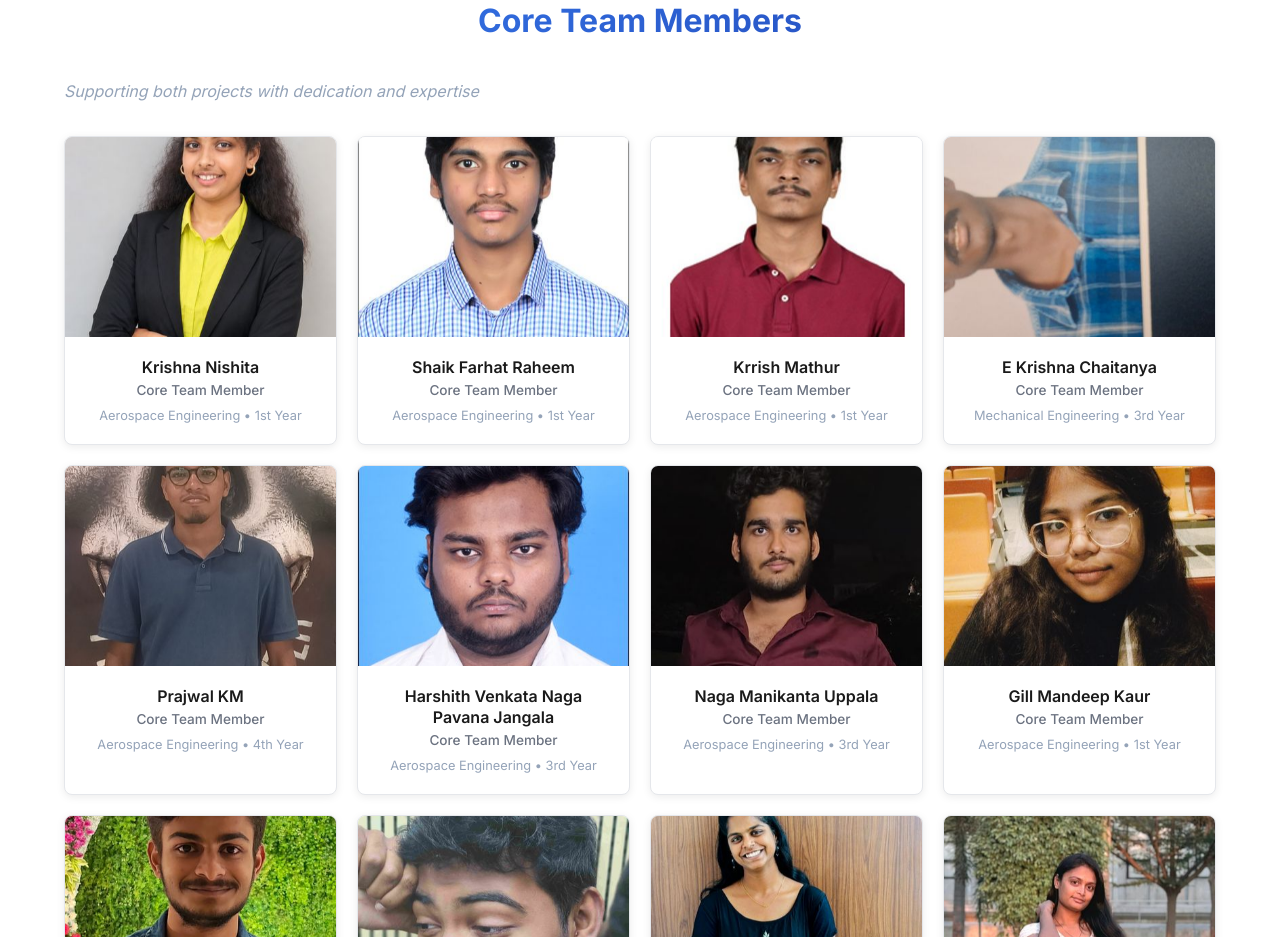
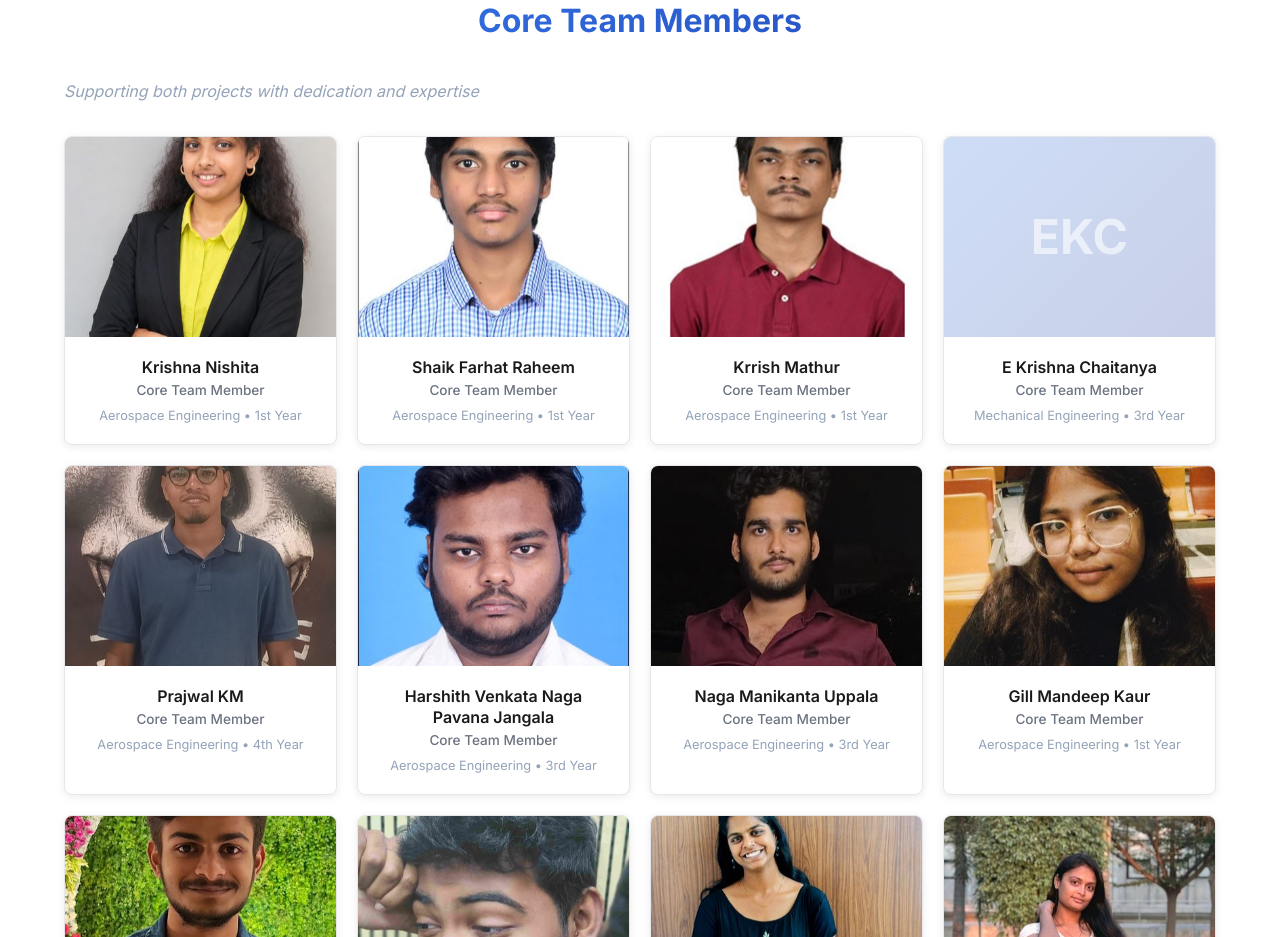
Before and after one commit to chandu1234678/GARI, a React (Create React App) app: page /team in a window 1280 px wide. Shown: the part 2200-3137 px from the top of the page. Built offline with nearby package versions, Linux system fonts and the light colour scheme; the HTML template or start-up script is replaced by a standard one.

Commit message:
kc photo tesesa

```diff
--- a/src/pages/TeamPage.jsx
+++ b/src/pages/TeamPage.jsx
@@ -190,7 +190,7 @@ const TeamPage = () => {
       branch: 'Mechanical Engineering',
       year: '3rd Year',
       description: 'Contributing to structural design, payload systems, and ground operations.',
-      image: '/team/e-krishna-chaitanya.jpg',
+      image: '',
       linkedin: null,
     },
     {
```
